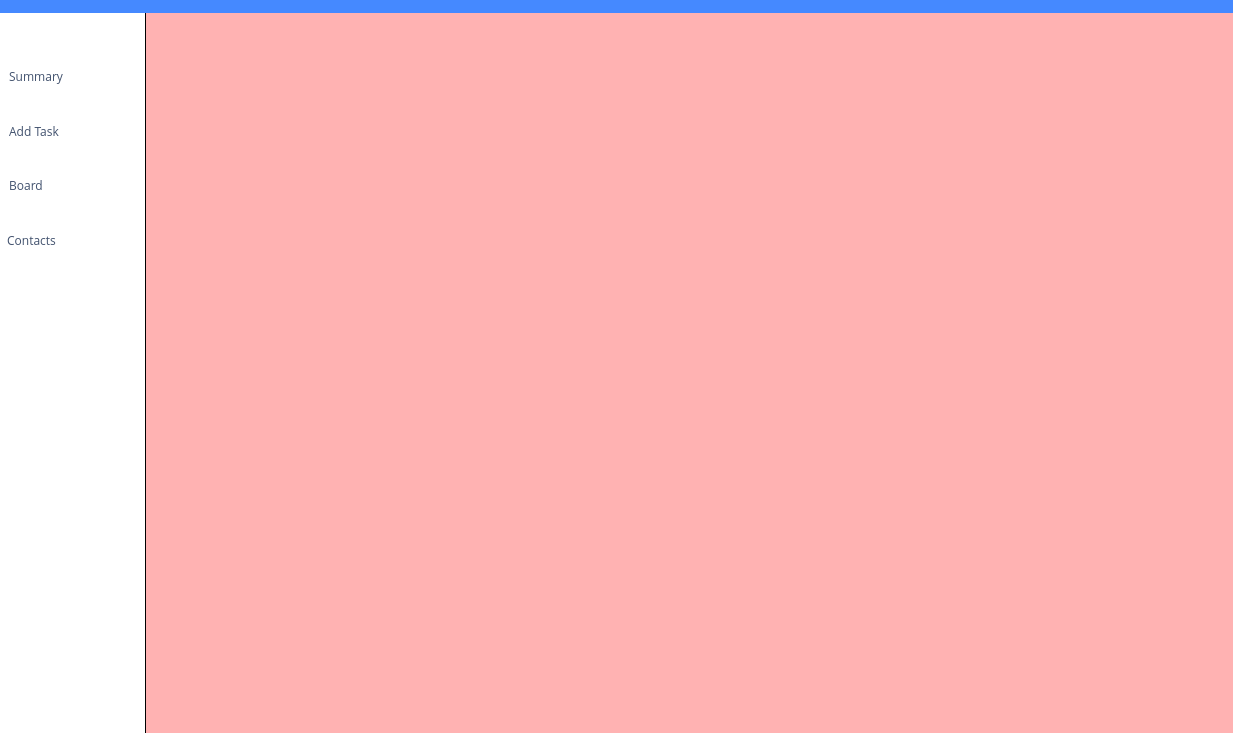
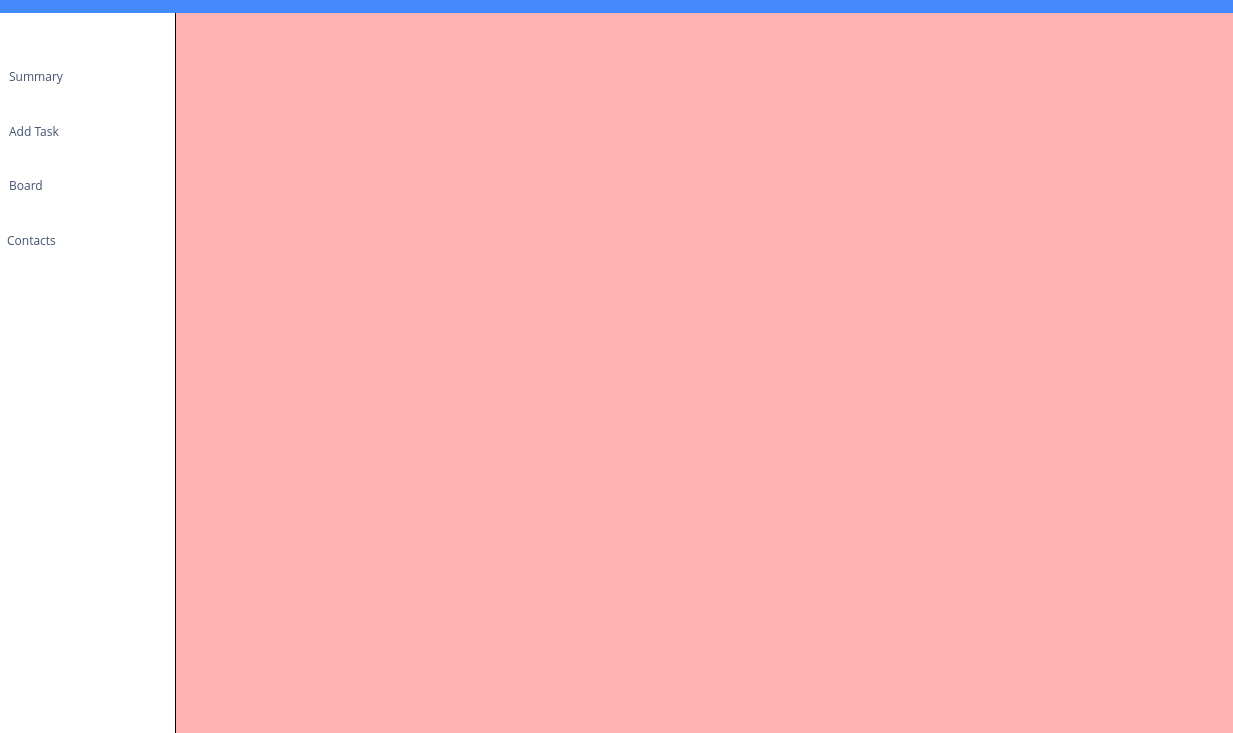
Before and after one commit to MinaZarkesh/join, a website: page html/index.html in a window 1280 px wide. Shown: the part 67-800 px from the top of the page, 47-1280 px from the left. Drawn offline with nearby package versions, Linux system fonts and the light colour scheme.

Commit message:
update navbar size

```diff
--- a/css/navbar.css
+++ b/css/navbar.css
@@ -2,7 +2,7 @@
   display: flex;
   flex-direction: column;
   /* width: flex; */
-  width: 193px;
+  width: 223px;
   height: 90vh;
   gap: 1%;
   padding: 0.5vw;
```
